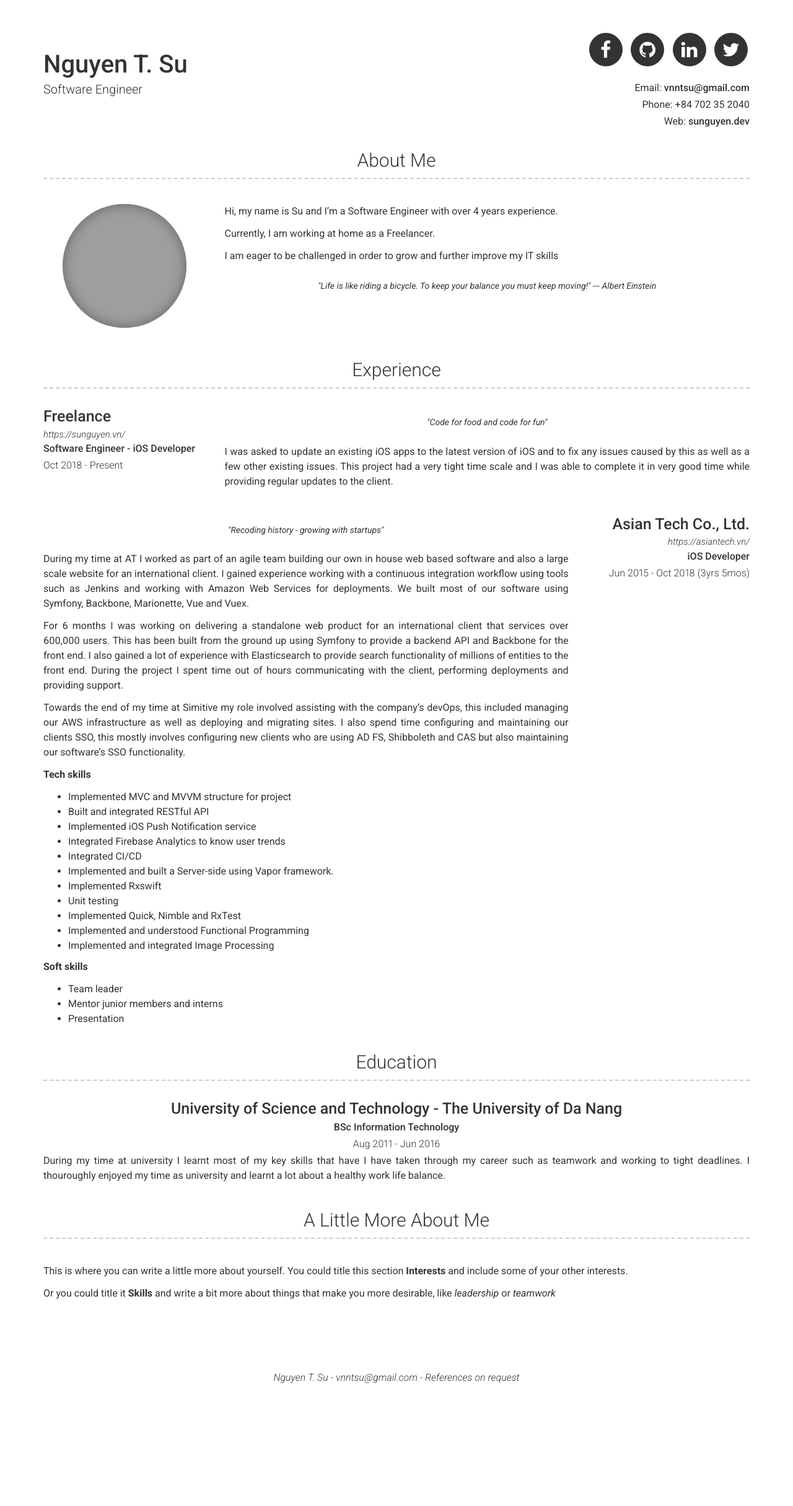
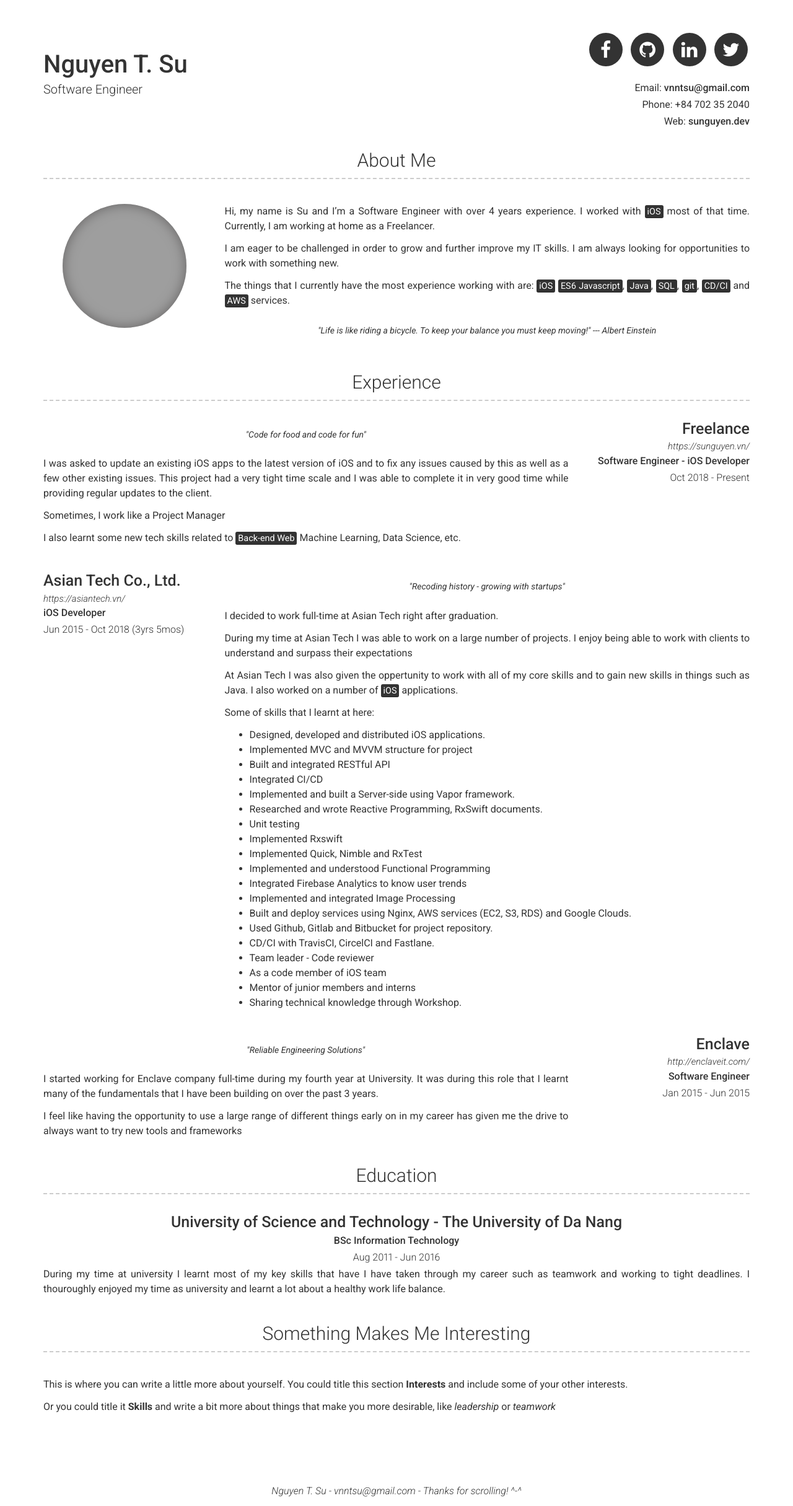
Before and after one commit to vnntsu/vnntsu.github.io, a Jekyll site: the page built from index.md, in a window 1280 px wide. Shown: the whole page at 62% size. Built offline with Jekyll 4.4.1, drawn with Linux system fonts in a browser that asks for light colours; before the commit the page ends 2247 px from its top, so only the background shows below that; grey boxes are pictures that could not be loaded.

Commit message:
Update experience and skills

```diff
--- a/_config.yml
+++ b/_config.yml
@@ -20,11 +20,12 @@ facebook_username: vnntsu
 # about_title: About Me (Use this to override about section title)
 about_profile_image: assets/images/me.jpg
 about_content: | # this will include new lines to allow paragraphs
-  Hi, my name is Su and I'm a Software Engineer with over 4 years experience.
-
+  Hi, my name is Su and I'm a Software Engineer with over 4 years experience. I worked with <mark>iOS</mark> most of that time.
   Currently, I am working at home as a Freelancer.
 
-  I am eager to be challenged in order to grow and further improve my IT skills
+  I am eager to be challenged in order to grow and further improve my IT skills. I am always looking for opportunities to work with something new.
+
+  The things that I currently have the most experience working with are: <mark>iOS</mark> <mark>ES6 Javascript</mark>, <mark>Java</mark>, <mark>SQL</mark>, <mark>git</mark>, <mark>CD/CI</mark> and <mark>AWS</mark> services.
 about_quote: >
   "Life is like riding a bicycle. To keep your balance you must keep moving!" --- Albert Einstein
 
--- a/_data/experience.yml
+++ b/_data/experience.yml
@@ -1,5 +1,5 @@
 # Experience template
-- layout: left
+- layout: right
   company: Freelance
   link: https://sunguyen.vn/
   job_title: Software Engineer - iOS Developer
@@ -10,7 +10,11 @@
     I was asked to update an existing iOS apps to the latest version of iOS and to fix any issues caused by this as well as a few other existing issues.
     This project had a very tight time scale and I was able to complete it in very good time while providing regular updates to the client.
 
-- layout: right
+    Sometimes, I work like a Project Manager
+
+    I also learnt some new tech skills related to <mark>Back-end Web</mark> Machine Learning, Data Science, etc.
+
+- layout: left
   company: Asian Tech Co., Ltd.
   link: https://asiantech.vn/
   job_title: iOS Developer
@@ -18,26 +22,44 @@
   quote: >
    "Recoding history - growing with startups"
   description: | # this will include new lines to allow paragraphs
-    During my time at AT I worked as part of an agile team building our own in house web based software and also a large scale website for an international client. I gained experience working with a continuous integration workflow using tools such as Jenkins and working with Amazon Web Services for deployments. We built most of our software using Symfony, Backbone, Marionette, Vue and Vuex.
+    I decided to work full-time at Asian Tech right after graduation.
 
-    For 6 months I was working on delivering a standalone web product for an international client that services over 600,000 users. This has been built from the ground up using Symfony to provide a backend API and Backbone for the front end. I also gained a lot of experience with Elasticsearch to provide search functionality of millions of entities to the front end. During the project I spent time out of hours communicating with the client, performing deployments and providing support.
+    During my time at Asian Tech I was able to work on a large number of projects.
+    I enjoy being able to work with clients to understand and surpass their expectations
 
-    Towards the end of my time at Simitive my role involved assisting with the company’s devOps, this included managing our AWS infrastructure as well as deploying and migrating sites. I also spend time configuring and maintaining our clients SSO, this mostly involves configuring new clients who are using AD FS, Shibboleth and CAS but also maintaining our software’s SSO functionality.
+    At Asian Tech I was also given the oppertunity to work with all of my core skills and to gain new skills in things such as Java.
+    I also worked on a number of <mark>iOS</mark> applications.
 
-    **Tech skills**
+    Some of skills that I learnt at here:
+      - Designed, developed and distributed iOS applications.
       - Implemented MVC and MVVM structure for project
       - Built and integrated RESTful API
-      - Implemented iOS Push Notification service
-      - Integrated Firebase Analytics to know user trends
       - Integrated CI/CD
       - Implemented and built a Server-side using Vapor framework.
+      - Researched and wrote Reactive Programming, RxSwift documents.
+      - Unit testing
       - Implemented Rxswift
-      - Unit testing
       - Implemented Quick, Nimble and RxTest
       - Implemented and understood Functional Programming
+      - Integrated Firebase Analytics to know user trends
       - Implemented and integrated Image Processing
+      - Built and deploy services using Nginx, AWS services (EC2, S3, RDS) and Google Clouds.
+      - Used Github, Gitlab and Bitbucket for project repository.
+      - CD/CI with TravisCI, CircelCI and Fastlane.
+      - Team leader - Code reviewer
+      - As a code member of iOS team
+      - Mentor of junior members and interns
+      - Sharing technical knowledge through Workshop.
 
-    **Soft skills**
-      - Team leader
-      - Mentor junior members and interns
-      - Presentation
+- layout: right
+  company: Enclave
+  link: http://enclaveit.com/
+  job_title: Software Engineer
+  dates: Jan 2015 - Jun 2015
+  quote: >
+   "Reliable Engineering Solutions"
+  description: | # this will include new lines to allow paragraphs
+    I started working for Enclave company full-time during my fourth year at University.
+    It was during this role that I learnt many of the fundamentals that I have been building on over the past 3 years.
+
+    I feel like having the opportunity to use a large range of different things early on in my career has given me the drive to always want to try new tools and frameworks
--- a/_includes/footer.html
+++ b/_includes/footer.html
@@ -3,7 +3,7 @@
     {{ site.name | escape }} -
     <a href="mailto:{{ site.email }}" target="_blank">{{ site.email | escape }}</a>
     {%- if site.footer_show_references -%}
-      &nbsp;- References on request
+      &nbsp;- Thanks for scrolling! ^-^
     {%- endif -%}
   </p>
 </div>
--- a/_includes/more.html
+++ b/_includes/more.html
@@ -1,5 +1,5 @@
 <div class="container more-container">
-  <h3>{{ site.more_title | default: "A Little More About Me" }}</h3>
+  <h3>{{ site.more_title | default: "Something Makes Me Interesting" }}</h3>
   <div class="row clearfix">
     <div class="col-md-12">
       {{ site.more_content | strip | markdownify }}
--- /dev/null
+++ b/_includes/skills.html
@@ -0,0 +1,6 @@
+<div class="container skills-container">
+  <h3>{{ site.projects_title | default: "Technical skills" }}</h3>
+  {% for project in site.data.skills %}
+    {% include {{ project.layout | default: 'left' | append: ".html" }} item=project %}
+  {% endfor %}
+</div>
--- a/_layouts/default.html
+++ b/_layouts/default.html
@@ -14,6 +14,10 @@
 
       <!-- {%- if site.data.projects.size > 0 -%}
         {%- include projects.html -%}
+      {%- endif -%} -->
+
+      <!-- {%- if site.data.skills.size > 0 -%}
+        {%- include skills.html -%}
       {%- endif -%} -->
 
       {%- if site.data.experience.size > 0 -%}
--- a/_sass/modern-resume-theme.scss
+++ b/_sass/modern-resume-theme.scss
@@ -94,7 +94,7 @@ ul.icons a {
   }
 }
 
-.projects-container, .experience-container, .education-container {
+.projects-container, .experience-container, .education-container, .skills-container {
   h3 {
     margin-bottom: 0;
   }
```
Also changed, not shown: _data/skills.yml (added, +9 -0 lines).
